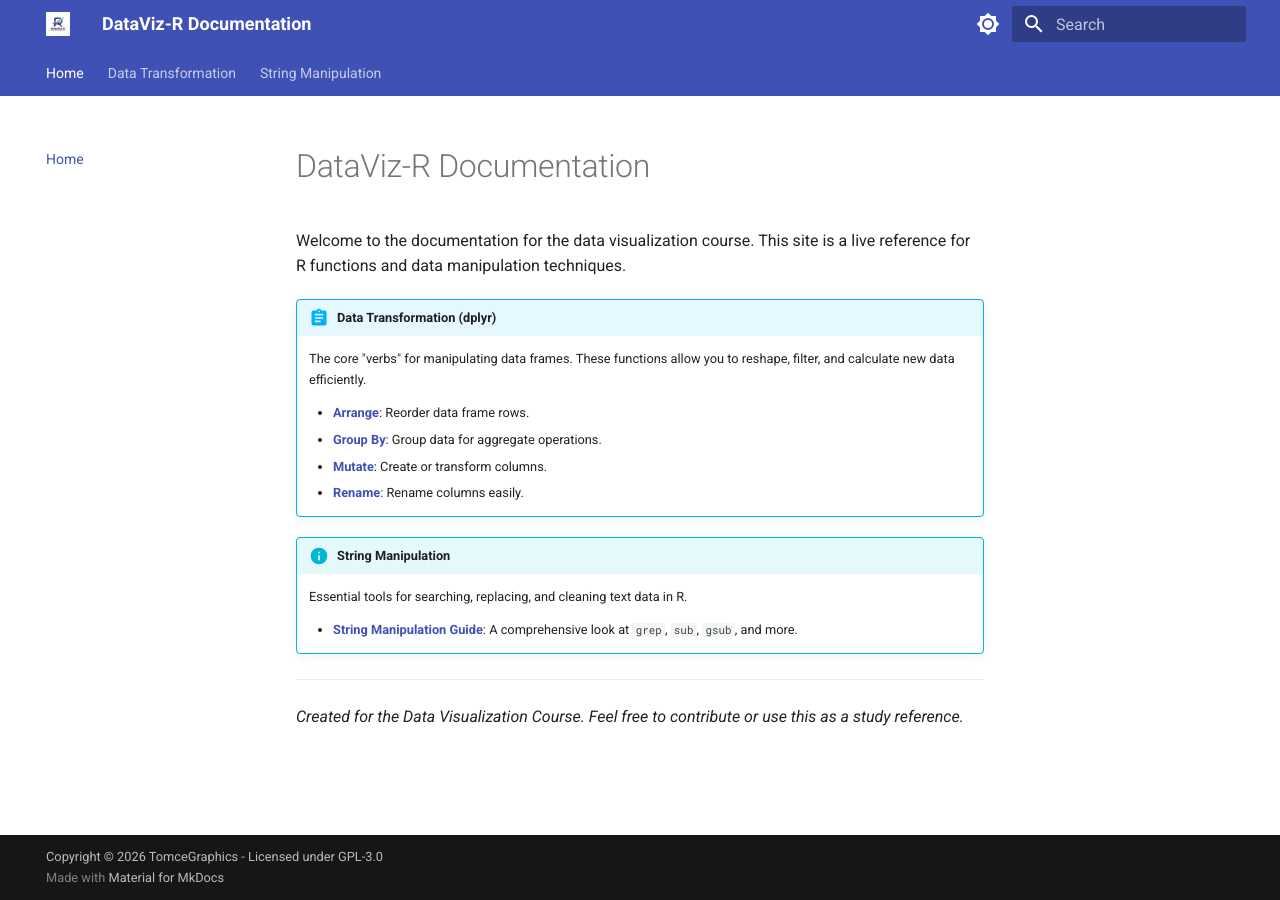
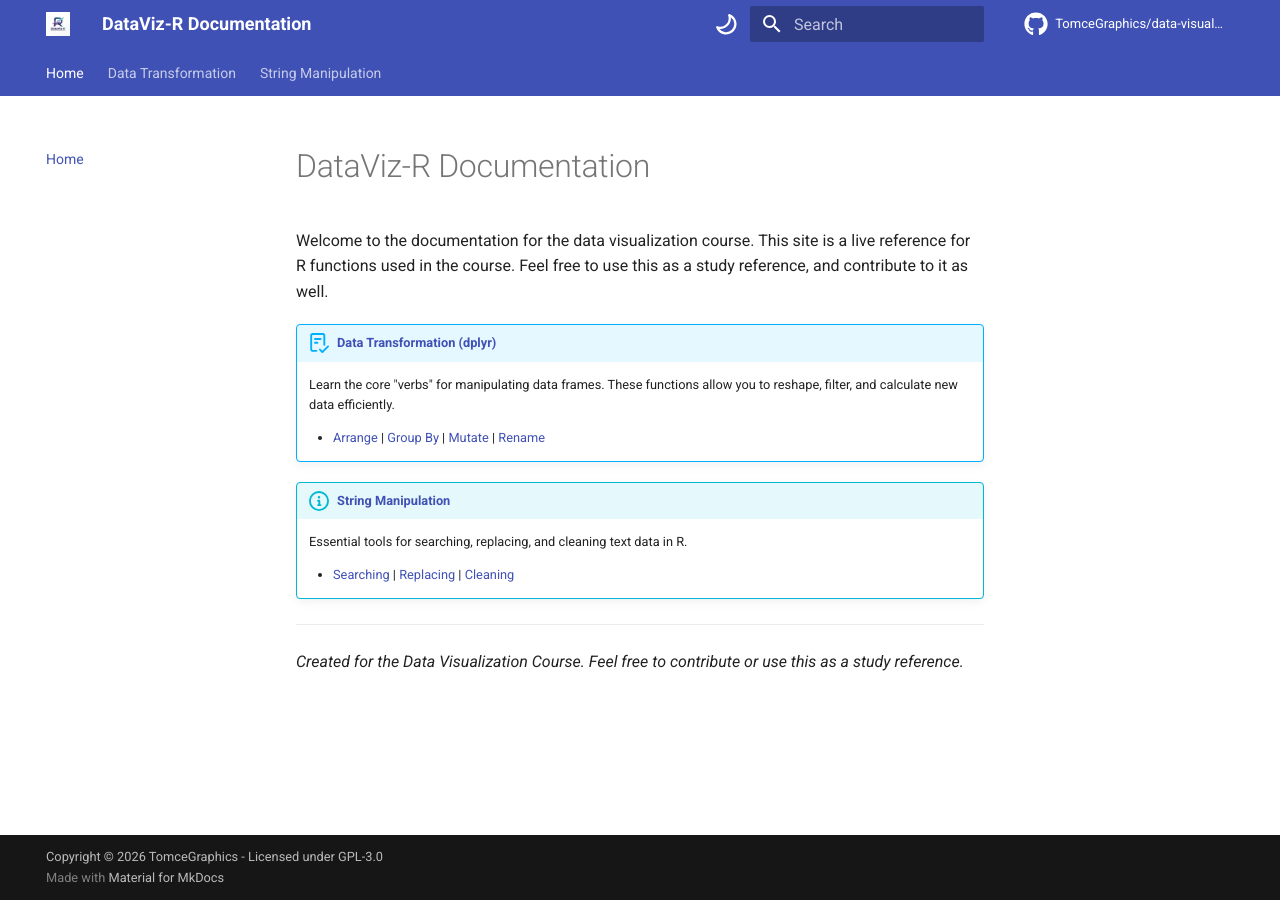
Before and after one commit to TomceGraphics/data-visualization-r, an MkDocs documentation site: the page built from docs/index.md, in a window 1280 px wide. Built offline with MkDocs 1.6.1 and Material for MkDocs 9.7.7, drawn with Linux system fonts in a browser that asks for light colours; comment, search, counter and statistics services are not loaded.

Commit message:
feat: initialize data transformation documentation and update MkDocs configuration

```diff
--- a/docs/index.md
+++ b/docs/index.md
@@ -1,19 +1,16 @@
 # DataViz-R Documentation
 
-Welcome to the documentation for the data visualization course. This site is a live reference for R functions and data manipulation techniques.
+Welcome to the documentation for the data visualization course. This site is a live reference for R functions used in the course. Feel free to use this as a study reference, and contribute to it as well.
 
-!!! abstract "Data Transformation (dplyr)"
-    The core "verbs" for manipulating data frames. These functions allow you to reshape, filter, and calculate new data efficiently.
+!!! abstract "[**Data Transformation (dplyr)**](transformation_overview.md)"
+    Learn the core "verbs" for manipulating data frames. These functions allow you to reshape, filter, and calculate new data efficiently.
 
-    *   [**Arrange**](arrange.md): Reorder data frame rows.
-    *   [**Group By**](group_by.md): Group data for aggregate operations.
-    *   [**Mutate**](mutate.md): Create or transform columns.
-    *   [**Rename**](rename.md): Rename columns easily.
+    *   [Arrange](arrange.md) | [Group By](group_by.md) | [Mutate](mutate.md) | [Rename](rename.md)
 
-!!! info "String Manipulation"
+!!! info "[**String Manipulation**](string_overview.md)"
     Essential tools for searching, replacing, and cleaning text data in R.
 
-    *   [**String Manipulation Guide**](string_manipulation.md): A comprehensive look at `grep`, `sub`, `gsub`, and more.
+    *   [Searching](string_searching.md) | [Replacing](string_replacing.md) | [Cleaning](string_cleaning.md)
 
 ---
 *Created for the Data Visualization Course. Feel free to contribute or use this as a study reference.*
--- a/mkdocs.yml
+++ b/mkdocs.yml
@@ -1,5 +1,8 @@
 site_name: DataViz-R Documentation
 site_description: A comprehensive guide to data visualization and manipulation in R.
+site_url: https://tomcegraphics.github.io/data-visualization-r/
+repo_name: TomceGraphics/data-visualization-r
+repo_url: https://github.com/TomceGraphics/data-visualization-r
 copyright: "Copyright &copy; 2026 TomceGraphics - Licensed under GPL-3.0"
 site_author: Data Visualization Course
 
@@ -7,20 +10,36 @@ theme:
   name: material
   logo: assets/logo.png
   favicon: assets/logo.png
+  icon:
+    logo: material/chart-areaspline
+    repo: fontawesome/brands/github
+    admonition:
+      note: octicons/tag-16
+      abstract: octicons/checklist-16
+      info: octicons/info-16
+      tip: octicons/light-bulb-16
+      success: octicons/check-16
+      question: octicons/question-16
+      warning: octicons/alert-16
+      failure: octicons/x-circle-16
+      danger: octicons/zap-16
+      bug: octicons/bug-16
+      example: octicons/beaker-16
+      quote: octicons/quote-16
   palette:
     - media: "(prefers-color-scheme: light)"
       scheme: default
       primary: indigo
       accent: indigo
       toggle:
-        icon: material/brightness-7
+        icon: octicons/moon-16
         name: Switch to dark mode
     - media: "(prefers-color-scheme: dark)"
       scheme: slate
       primary: indigo
       accent: indigo
       toggle:
-        icon: material/brightness-4
+        icon: octicons/sun-16
         name: Switch to light mode
   features:
     - navigation.tabs
```
Also changed, not shown: docs/arrange.md (+0 -12 lines), docs/transformation_overview.md (+13 -2 lines).
